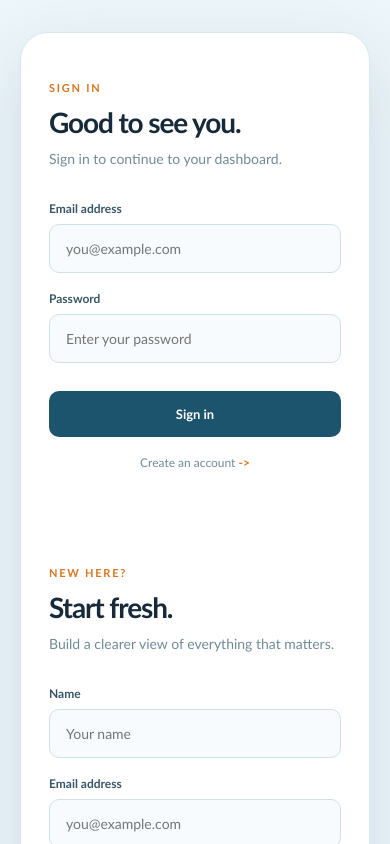
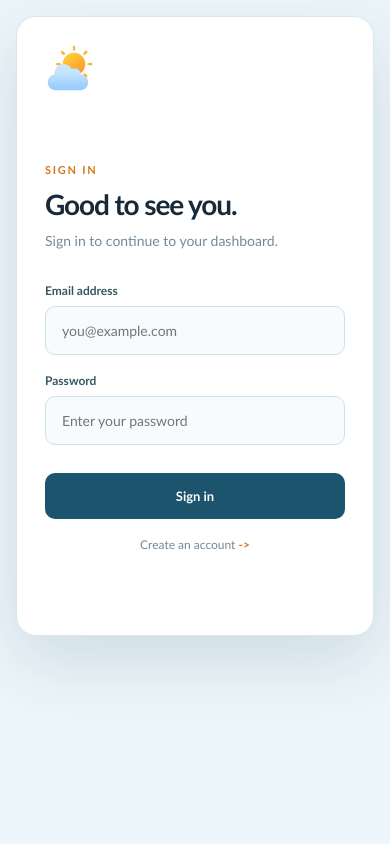
Before and after one commit to Jbari-Adam/SkyData--Frontend-, a React (Vite) app: page / in a window 390 px wide. Shown: the top 844 px of the page. Built offline with nearby package versions, Linux system fonts and the light colour scheme.

Commit message:
feat: enhance authentication UI with mobile branding and responsive styles

```diff
--- a/src/Auth.jsx
+++ b/src/Auth.jsx
@@ -25,7 +25,10 @@ export default function Auth() {
 
     return (
         <div className="auth-div">
-            <div className="countainer">
+            <div className={`countainer ${showRegister ? 'show-register' : ''}`}>
+                <div className="mobile-brand">
+                    <img src={weatherIcon} alt="Sunny weather" />
+                </div>
                 <div className={`hider ${showRegister ? 'show-register' : ''}`}>
                     <span className="hider-mark">
                         <img src={weatherIcon} alt="Sunny weather" />
--- a/src/css/App.css
+++ b/src/css/App.css
@@ -59,6 +59,10 @@
     display: block;
     object-fit: cover;
     mix-blend-mode: multiply;
+}
+
+.mobile-brand {
+    display: none;
 }
 
 .hider-kicker,
@@ -184,18 +188,70 @@ button {
 }
 
 @media (max-width: 600px) {
+    .auth-div {
+        align-items: flex-start;
+        padding: 16px;
+    }
+
     .countainer {
+        position: relative;
         width: 100%;
-        min-height: auto;
-        flex-direction: column;
+        min-height: 620px;
+        display: block;
+        border-radius: 20px;
     }
 
     .hider {
         display: none;
     }
 
+    .mobile-brand {
+        position: absolute;
+        top: 22px;
+        left: 24px;
+        z-index: 2;
+        display: block;
+        width: 58px;
+        height: 58px;
+        background: transparent;
+    }
+
+    .mobile-brand img {
+        width: 100%;
+        height: 100%;
+        display: block;
+        object-fit: cover;
+        mix-blend-mode: multiply;
+    }
+
     .login,
     .register {
-        padding: 48px 28px;
+        position: absolute;
+        inset: 0;
+        width: 100%;
+        padding: 110px 28px 48px;
+        overflow: hidden;
+        transition: transform 0.45s ease, opacity 0.45s ease;
+    }
+
+    .register {
+        transform: translateY(-100%);
+        opacity: 0;
+        visibility: hidden;
+        pointer-events: none;
+    }
+
+    .countainer.show-register .login {
+        transform: translateY(-100%);
+        opacity: 0;
+        visibility: hidden;
+        pointer-events: none;
+    }
+
+    .countainer.show-register .register {
+        transform: translateY(0);
+        opacity: 1;
+        visibility: visible;
+        pointer-events: auto;
     }
 }
```
